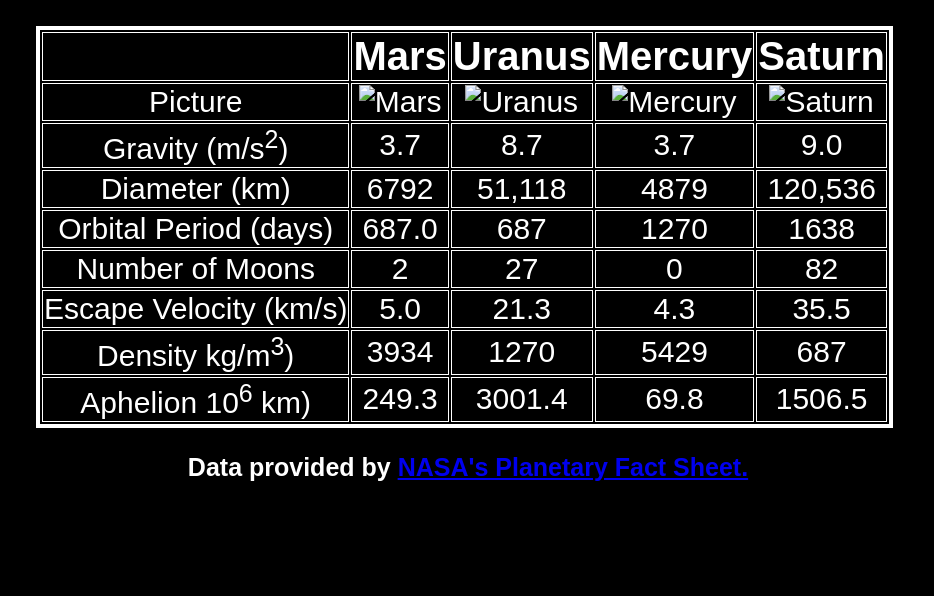
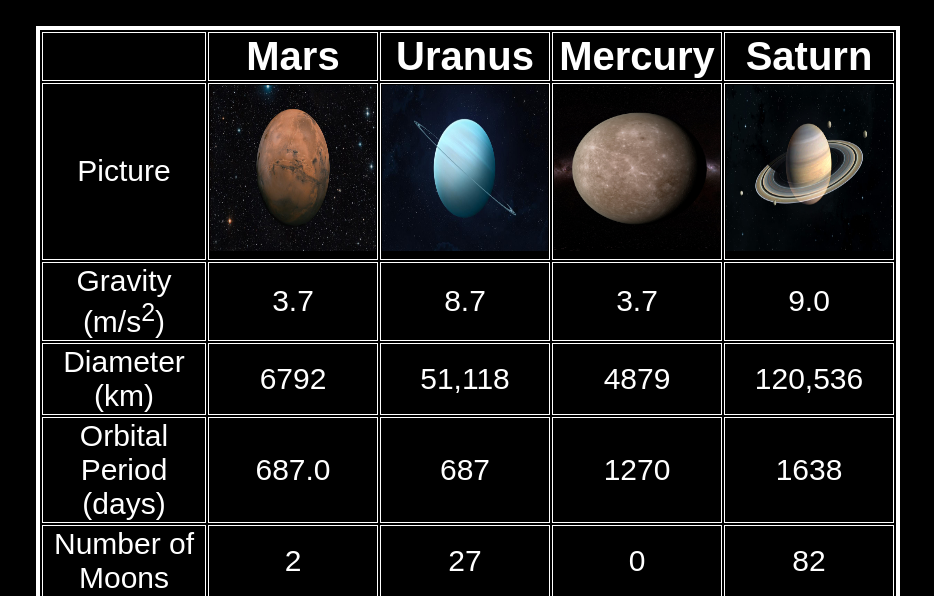
Before and after one commit to Doorknob12/lab5, a plain HTML site: page index.html in a window 1280 px wide. Shown: the part 148-744 px from the top of the page, without its empty margins (172-1106 px from the left). Drawn offline with Linux system fonts and the light colour scheme.

Commit message:
Update index.html

```diff
--- a/index.html
+++ b/index.html
@@ -17,10 +17,10 @@
       </tr>
       <tr>
         <td>Picture</td>
-      	<td><img src="image/mars.jpg" alt="Mars"></td>
-      	<td><img src="image/uranus.jpg" alt="Uranus"></td>
-      	<td><img src="image/mercury.jpg" alt="Mercury"></td>
-      	<td><img src="image/saturn.jpg" alt="Saturn"></td>
+      	<td><img src="image/mars.jpeg" alt="Mars"></td>
+      	<td><img src="image/uranus.jpeg" alt="Uranus"></td>
+      	<td><img src="image/mercury.jpeg" alt="Mercury"></td>
+      	<td><img src="image/saturn.jpeg" alt="Saturn"></td>
       </tr>
       <tr>
         <td>Gravity (m/s<sup>2</sup>)</td>
@@ -67,9 +67,9 @@
       <tr>
       	<td>Aphelion 10<sup>6</sup> km)</td>
       	<td>249.3</td>
-      	<td>3001.4	</td>
+      	<td>3001.4</td>
       	<td>69.8</td>
-        <td>1506.5	</td>
+        <td>1506.5</td>
       </tr>
     </table>
     <h3>Data provided by <a href="https://nssdc.gsfc.nasa.gov/planetary/factsheet/">NASA's Planetary Fact Sheet.</a></h3>
```
